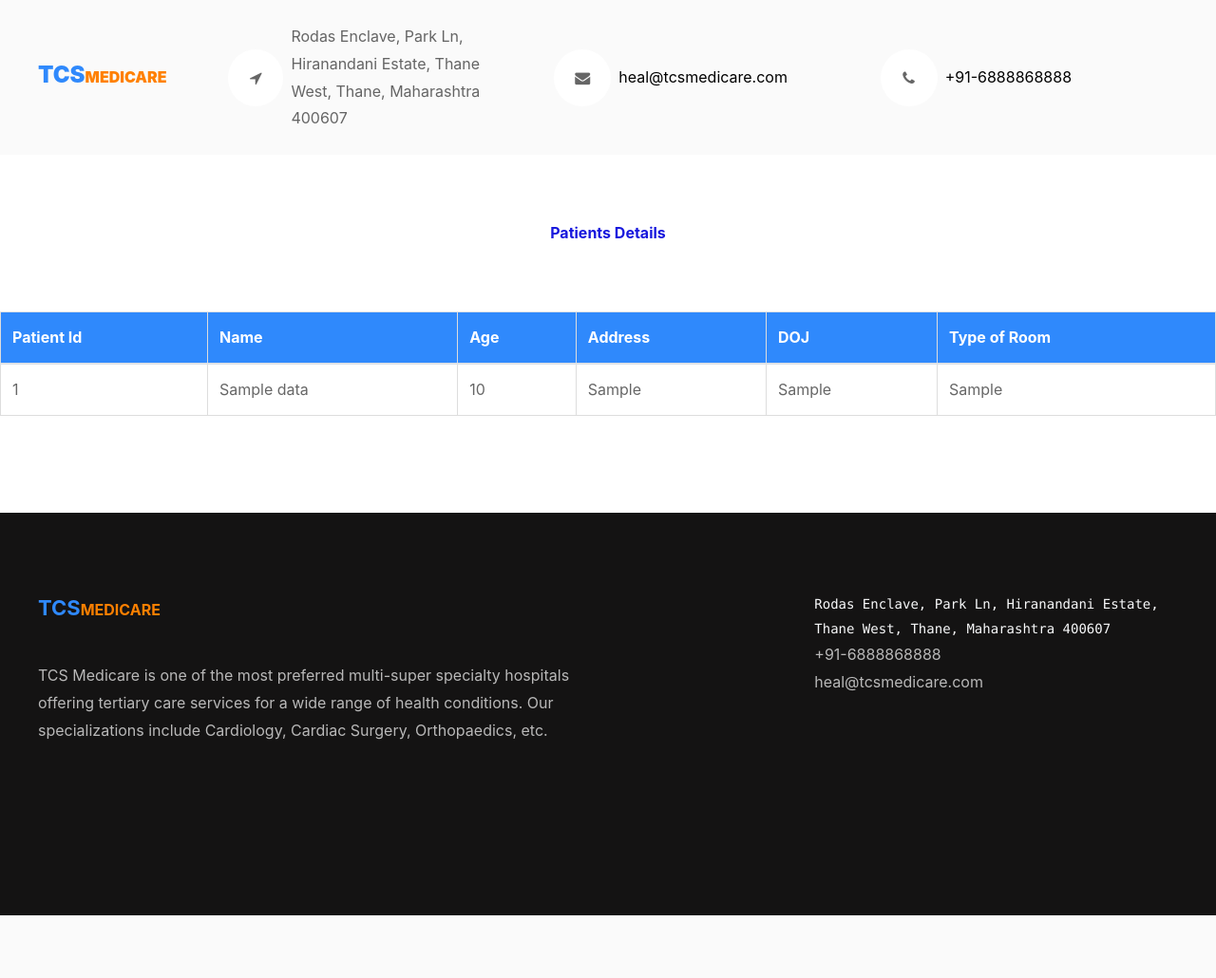
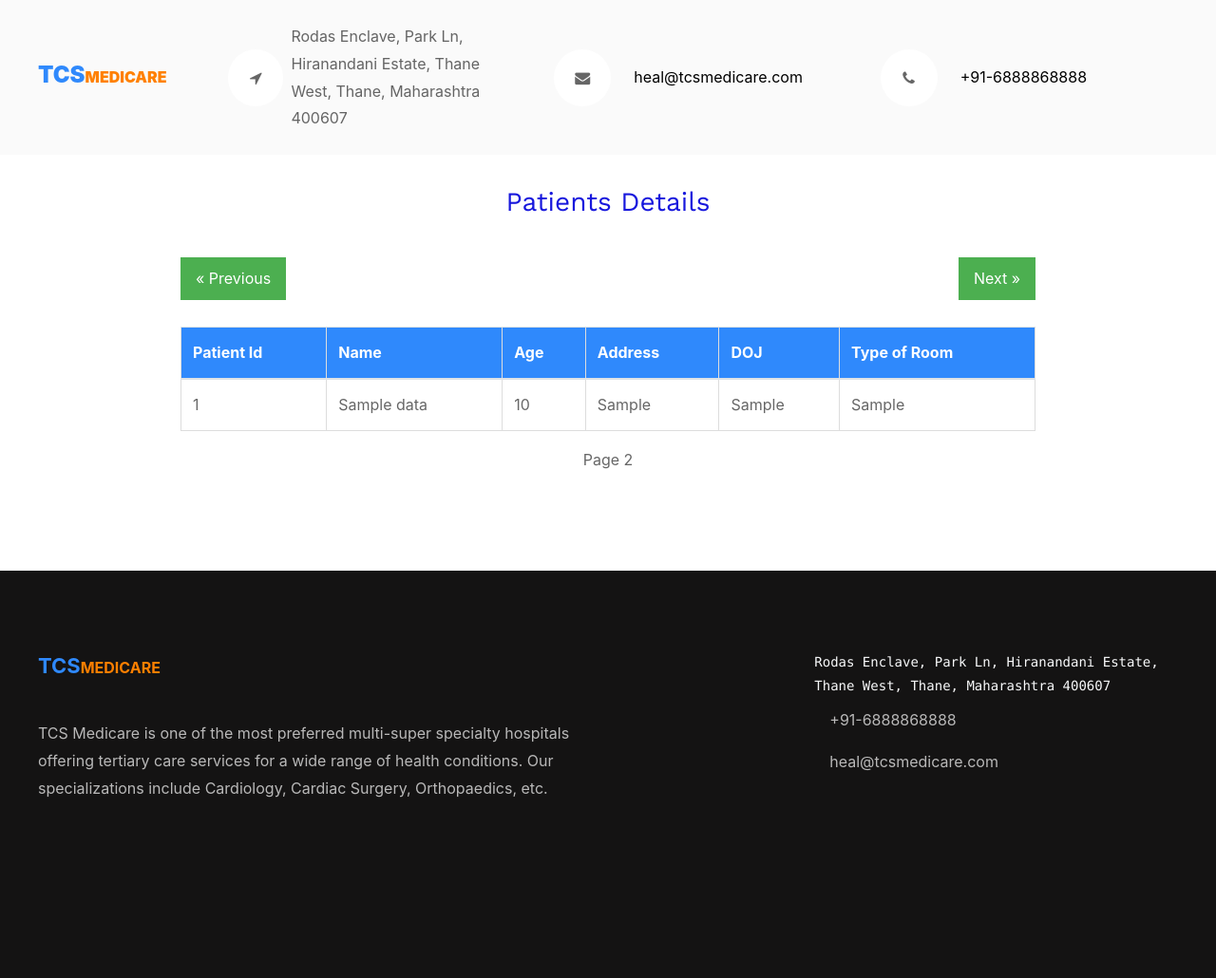
Before and after one commit to TCSCaseStudy/FlaskCS_26thJune, a Python web app: template app/templates/includes/viewAllPatients.html in a window 1280 px wide. Shown: the whole page at 95% size. Before the commit the page ends 964 px from the top, so only its background shows below. Run offline with Jinja, Linux system fonts and the light colour scheme; the template is opened without the code that fills it: most values are stand-ins (such as "Sample title", 1, 10 or a date in 2020); some libraries are stand-ins or nearby versions.

Commit message:
Diagnostic issue and view patients

```diff
--- a/app/templates/includes/viewAllPatients.html
+++ b/app/templates/includes/viewAllPatients.html
@@ -1,11 +1,50 @@
 {% extends "index.html" %}
 {% block content %}
 <!-- Add code inside this block -->
-<br><br>
-<h3 style="text-align: center; color: rgb(24, 24, 221);"><b>Patients Details</b></h3>
-<br><br>
+<style>
+    a {
+      text-decoration: none;
+      display: inline-block;
+      padding: 8px 16px;
+    }
+
+    a:hover {
+      background-color: #ddd;
+      color: black;
+    }
+
+    .previous {
+      background-color: #4CAF50;
+      color:white;
+    }
+
+    .next {
+      background-color: #4CAF50;
+      color: white;
+      float: right;
+    }
+
+    </style>
+<br>
+<h3 style="text-align: center; color: rgb(24, 24, 221);">Patients Details</h3>
+<br>
 <div>
-    <table class="table table-hover">
+
+    <form style="margin:auto;max-width:900px;" name ="page">
+    {% if count==0 and isLastPage %}
+
+
+    {% elif count==0  %}
+        <a href="/next" class="next" > Next &raquo;</a>
+    {% elif isLastPage %}
+        <a href="/prev" class="previous" >&laquo; Previous</a>
+
+    {% else %}
+        <a href="/prev" class="previous"  >&laquo; Previous</a>
+        <a href="/next" class="next"> Next &raquo;</a>
+    {% endif %}
+    <br><br>
+    <table class="table table-hover" >
         <thead>
             <tr>
                 <th scope="col">Patient Id</th>
@@ -33,6 +72,8 @@
 
         </tbody>
     </table>
+    <p style="text-align: center;">Page {{ count+1 }}</p>
+    </form>
     <br><br>
     <br>
 </div>
```
Also changed, not shown: app/routes.py (+37 -4 lines), app/templates/includes/diagnostics.html (+11 -0 lines).
